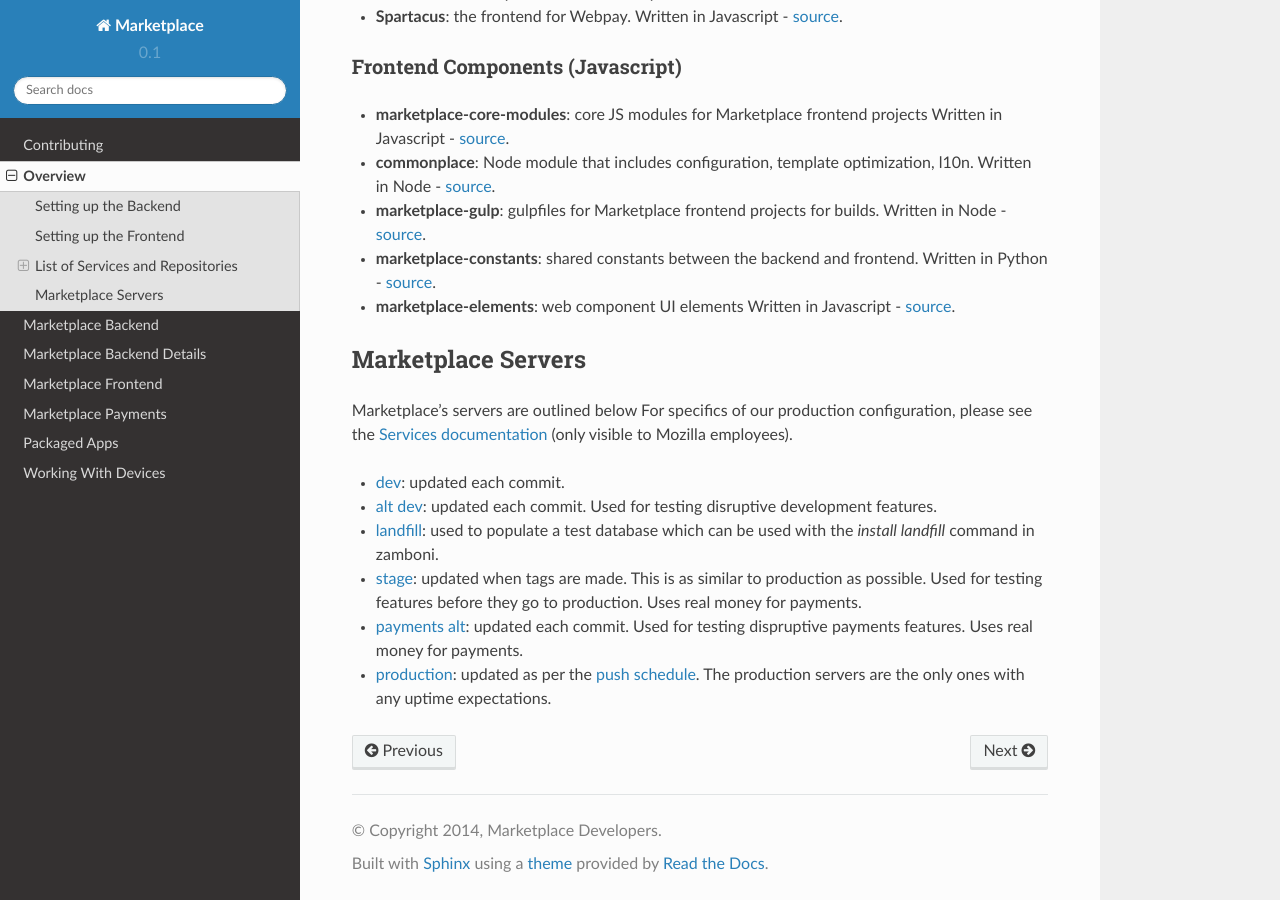
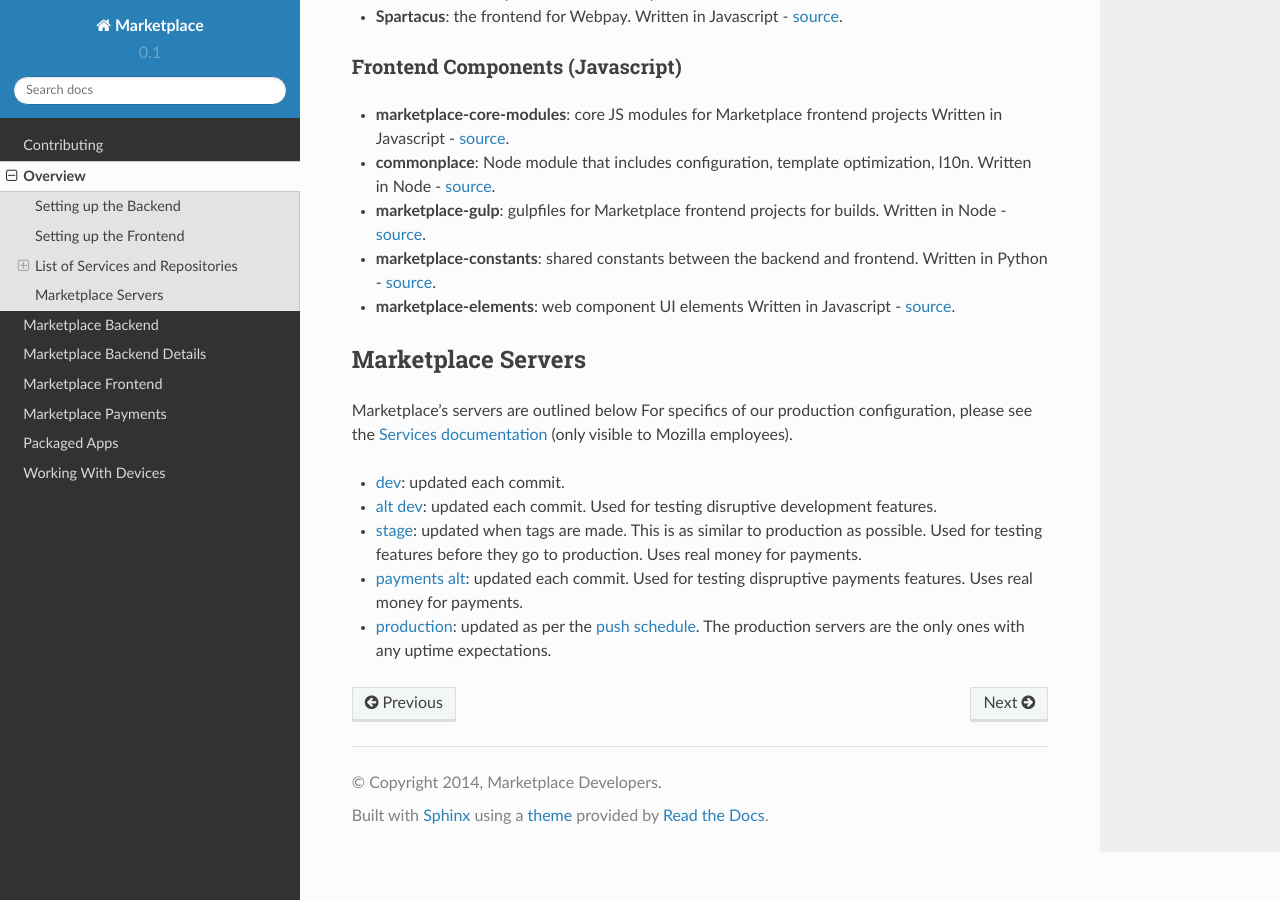
Before and after one commit to mozilla/marketplace-docs, a Sphinx documentation site: the page built from docs/topics/overview.rst, in a window 1280 px wide and 900 px high, scrolled down 1503 px. Built offline with Sphinx 7.4.7 and the Read the Docs theme 2.0.0, drawn with Linux system fonts in a browser that asks for light colours.

Commit message:
remove mention of landfill

```diff
--- a/docs/topics/overview.rst
+++ b/docs/topics/overview.rst
@@ -141,8 +141,6 @@
 * `dev <https://marketplace-dev.allizom.org>`_: updated each commit.
 * `alt dev <https://marketplace-altdev.allizom.org>`_: updated each commit.
   Used for testing disruptive development features.
-* `landfill <https://landfill-mkt.allizom.org/>`_: used to populate a test
-  database which can be used with the `install landfill` command in zamboni.
 * `stage <https://marketplace.allizom.org>`_: updated when tags are made. This
   is as similar to production as possible. Used for testing features before
   they go to production. Uses real money for payments.
```
